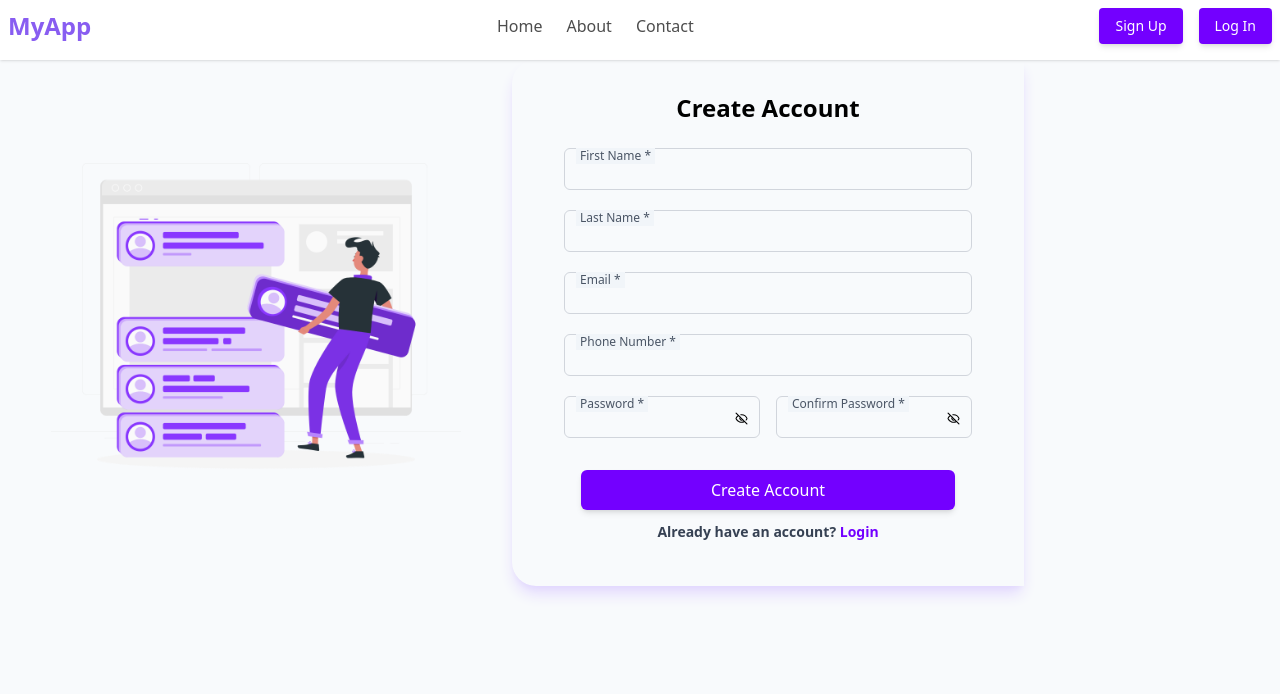
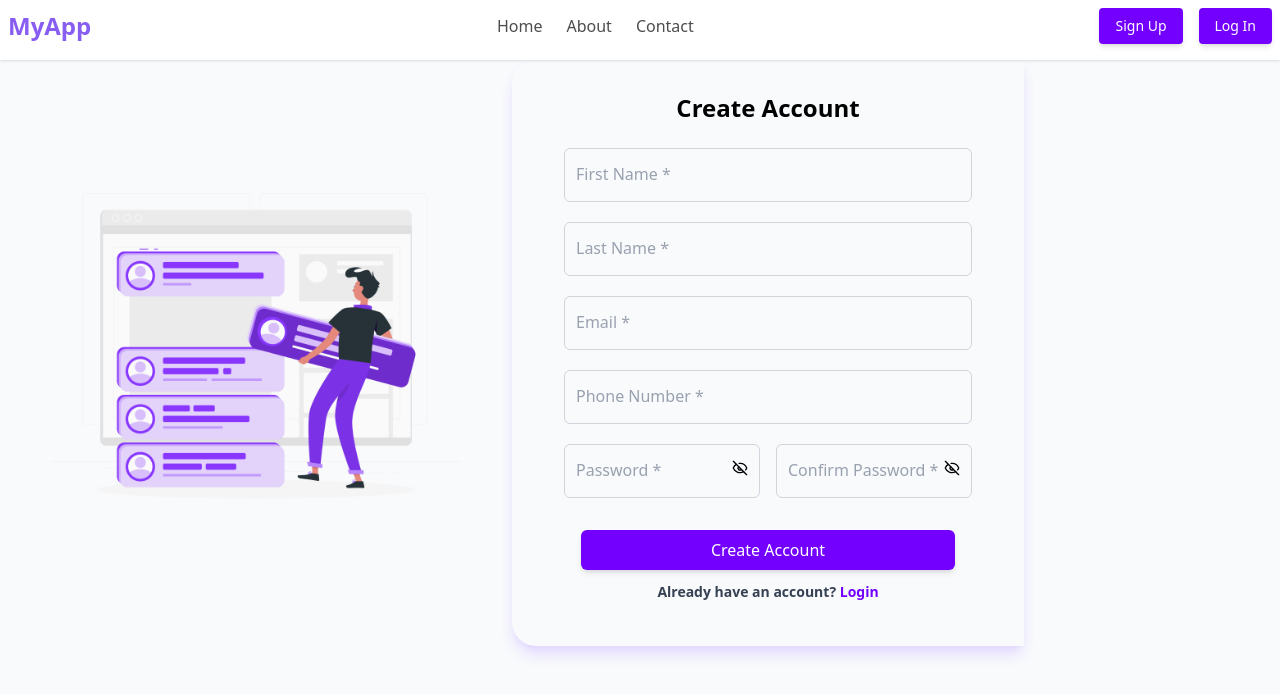
Before and after one commit to BettyyN/Social-Company-App, a Next.js app: page /auth/signup in a window 1280 px wide. Shown: the top 694 px of the page. Built offline with nearby package versions, Linux system fonts and the light colour scheme.

Commit message:
group creation,profile view, sign up

```diff
--- a/Components/signUpForm.tsx
+++ b/Components/signUpForm.tsx
@@ -31,29 +31,16 @@ export default function SignupForm() {
 
   const [showPassword, setShowPassword] = useState(false);
   const [showConfirmPassword, setShowConfirmPassword] = useState(false);
-
   const [signup, { isLoading }] = useSignupMutation();
 
   const onSubmit = async (data: UserFormData) => {
-    console.log("Form submitted with data:", data);
     try {
-      // Create FormData object
       const formData = new FormData();
-      formData.append("firstName", data.firstName);
-      formData.append("lastName", data.lastName);
-      formData.append("email", data.email);
-      formData.append("phoneNumber", data.phoneNumber);
-      formData.append("password", data.password);
-      formData.append("confirmPassword", data.confirmPassword);
-      formData.append("role", "2"); // Convert to string
+      Object.entries(data).forEach(([key, value]) =>
+        formData.append(key, value)
+      );
+      formData.append("roleId", "1");
 
-      // Log FormData contents for debugging
-      console.log("FormData contents:");
-      for (let [key, value] of formData.entries()) {
-        console.log(`${key}: ${value}`);
-      }
-
-      // Send as form data
       const response = await signup(formData).unwrap();
 
       if (response.success) {
@@ -61,30 +48,14 @@ export default function SignupForm() {
         router.push("/auth/login");
       }
     } catch (err: any) {
-      console.error("Detailed Signup Error:", {
-        status: err.status,
-        data: err.data,
-        originalError: err,
-      });
-
-      // Improved error message
       let errorMessage = "Registration failed. Please try again.";
-      if (err.data?.details) {
-        errorMessage = err.data.details;
-      } else if (err.data?.message) {
-        errorMessage = err.data.message;
-      } else if (err.status === 400) {
-        errorMessage = "Invalid request. Please check your input.";
-      }
+      if (err.data?.details) errorMessage = err.data.details;
+      else if (err.data?.message) errorMessage = err.data.message;
+      else if (err.status === 400) errorMessage = "Invalid input.";
 
       toast.error(errorMessage);
     }
   };
-  useEffect(() => {
-    console.log("Validation Errors:", errors);
-  }, [errors]);
-
-
 
   return (
     <div className="flex items-center justify-center">
@@ -92,30 +63,33 @@ export default function SignupForm() {
         <h2 className="text-2xl font-semibold text-center mb-6">
           Create Account
         </h2>
+
         <form onSubmit={handleSubmit(onSubmit)}>
           <div className="flex flex-col gap-5 text-md">
             {/* First Name */}
             <div className="relative">
               <input
                 type="text"
+                placeholder=" "
                 {...register("firstName")}
-                className={`w-full border rounded-md px-1 py-2 peer focus:outline-none focus:ring-2 ${
+                className={`w-full border rounded-md px-3 pt-5 pb-2 peer focus:outline-none focus:ring-2 ${
                   errors.firstName
                     ? "border-red-400 focus:ring-red-400"
                     : "border-gray-300 focus:ring-primary"
                 }`}
-                placeholder=" "
               />
               <label
-                className="absolute left-3 top-1/3 bg-slate-100 px-1 text-xs text-gray-600 transition-all
-                peer-placeholder-shown:top-0 peer-placeholder-shown:text-gray-600
-                peer-focus:top-0 peer-focus:text-primary peer-focus:-translate-y-1"
+                className="absolute left-3 text-sm text-gray-600 transition-all
+                peer-placeholder-shown:top-3.5 peer-placeholder-shown:text-base
+                peer-placeholder-shown:text-gray-400
+                peer-focus:top-1 peer-focus:text-xs peer-focus:text-primary
+                "
               >
                 First Name *
               </label>
               {errors.firstName && (
                 <p className="text-red-500 text-xs mt-1">
-                  {errors.firstName?.message}
+                  {errors.firstName.message}
                 </p>
               )}
             </div>
@@ -124,24 +98,26 @@ export default function SignupForm() {
             <div className="relative">
               <input
                 type="text"
+                placeholder=" "
                 {...register("lastName")}
-                className={`w-full border rounded-md px-1 py-2 peer focus:outline-none focus:ring-2 ${
+                className={`w-full border rounded-md px-3 pt-5 pb-2 peer focus:outline-none focus:ring-2 ${
                   errors.lastName
                     ? "border-red-400 focus:ring-red-400"
                     : "border-gray-300 focus:ring-primary"
                 }`}
-                placeholder=" "
               />
               <label
-                className="absolute left-3 top-1/3 bg-slate-100 px-1 text-xs text-gray-600 transition-all
-                peer-placeholder-shown:top-0 peer-placeholder-shown:text-gray-600
-                peer-focus:top-0 peer-focus:text-primary peer-focus:-translate-y-3"
+                className="absolute left-3 text-sm text-gray-600 transition-all
+                peer-placeholder-shown:top-3.5 peer-placeholder-shown:text-base
+                peer-placeholder-shown:text-gray-400
+                peer-focus:top-1 peer-focus:text-xs peer-focus:text-primary
+                "
               >
                 Last Name *
               </label>
               {errors.lastName && (
                 <p className="text-red-500 text-xs mt-1">
-                  {errors.lastName?.message}
+                  {errors.lastName.message}
                 </p>
               )}
             </div>
@@ -150,24 +126,26 @@ export default function SignupForm() {
             <div className="relative">
               <input
                 type="email"
+                placeholder=" "
                 {...register("email")}
-                className={`w-full border rounded-md px-1 py-2 peer focus:outline-none focus:ring-2 ${
+                className={`w-full border rounded-md px-3 pt-5 pb-2 peer focus:outline-none focus:ring-2 ${
                   errors.email
                     ? "border-red-400 focus:ring-red-400"
                     : "border-gray-300 focus:ring-primary"
                 }`}
-                placeholder=" "
               />
               <label
-                className="absolute left-3 top-1/3 bg-slate-100 px-1 text-xs text-gray-600 transition-all
-                peer-placeholder-shown:top-0 peer-placeholder-shown:text-gray-600
-                peer-focus:top-0 peer-focus:text-primary peer-focus:-translate-y-3"
+                className="absolute left-3 text-sm text-gray-600 transition-all
+                peer-placeholder-shown:top-3.5 peer-placeholder-shown:text-base
+                peer-placeholder-shown:text-gray-400
+                peer-focus:top-1 peer-focus:text-xs peer-focus:text-primary
+                "
               >
                 Email *
               </label>
               {errors.email && (
                 <p className="text-red-500 text-xs mt-1">
-                  {errors.email?.message}
+                  {errors.email.message}
                 </p>
               )}
             </div>
@@ -176,46 +154,50 @@ export default function SignupForm() {
             <div className="relative">
               <input
                 type="tel"
+                placeholder=" "
                 {...register("phoneNumber")}
-                className={`w-full border rounded-md px-1 py-2 peer focus:outline-none focus:ring-2 ${
+                className={`w-full border rounded-md px-3 pt-5 pb-2 peer focus:outline-none focus:ring-2 ${
                   errors.phoneNumber
                     ? "border-red-400 focus:ring-red-400"
                     : "border-gray-300 focus:ring-primary"
                 }`}
-                placeholder=" "
               />
               <label
-                className="absolute left-3 top-1/3 bg-slate-100 px-1 text-xs text-gray-600 transition-all
-                peer-placeholder-shown:top-0 peer-placeholder-shown:text-gray-600
-                peer-focus:top-0 peer-focus:text-primary peer-focus:-translate-y-3"
+                className="absolute left-3 text-sm text-gray-600 transition-all
+                peer-placeholder-shown:top-3.5 peer-placeholder-shown:text-base
+                peer-placeholder-shown:text-gray-400
+                peer-focus:top-1 peer-focus:text-xs peer-focus:text-primary
+                "
               >
                 Phone Number *
               </label>
               {errors.phoneNumber && (
                 <p className="text-red-500 text-xs mt-1">
-                  {errors.phoneNumber?.message}
+                  {errors.phoneNumber.message}
                 </p>
               )}
             </div>
 
-            {/* Password and Confirm Password */}
-            <div className="relative flex md:flex-row flex-col gap-4">
+            {/* Passwords */}
+            <div className="flex md:flex-row flex-col gap-4">
               {/* Password */}
-              <div className="relative w-1/2">
+              <div className="relative w-full">
                 <input
                   type={showPassword ? "text" : "password"}
+                  placeholder=" "
                   {...register("password")}
-                  className={`w-full border rounded-md px-1 py-2 peer focus:outline-none focus:ring-2 ${
+                  className={`w-full border rounded-md px-3 pt-5 pb-2 peer focus:outline-none focus:ring-2 ${
                     errors.password
                       ? "border-red-400 focus:ring-red-400"
                       : "border-gray-300 focus:ring-primary"
                   }`}
-                  placeholder=" "
                 />
                 <label
-                  className="absolute left-3 top-1/3 bg-slate-100 px-1 text-xs text-gray-600 transition-all
-                  peer-placeholder-shown:top-0 peer-placeholder-shown:text-gray-600
-                  peer-focus:top-0 peer-focus:text-primary peer-focus:-translate-y-3"
+                  className="absolute left-3 text-sm text-gray-600 transition-all
+                  peer-placeholder-shown:top-3.5 peer-placeholder-shown:text-base
+                  peer-placeholder-shown:text-gray-400
+                  peer-focus:top-1 peer-focus:text-xs peer-focus:text-primary
+                  "
                 >
                   Password *
                 </label>
@@ -224,31 +206,33 @@ export default function SignupForm() {
                   className="absolute right-3 top-4"
                   onClick={() => setShowPassword(!showPassword)}
                 >
-                  {showPassword ? <Eye size={13} /> : <EyeOff size={13} />}
+                  {showPassword ? <Eye size={16} /> : <EyeOff size={16} />}
                 </button>
                 {errors.password && (
                   <p className="text-red-500 text-xs mt-1">
-                    {errors.password?.message}
+                    {errors.password.message}
                   </p>
                 )}
               </div>
 
               {/* Confirm Password */}
-              <div className="relative w-1/2">
+              <div className="relative w-full">
                 <input
                   type={showConfirmPassword ? "text" : "password"}
+                  placeholder=" "
                   {...register("confirmPassword")}
-                  className={`w-full border rounded-md px-1 py-2 peer focus:outline-none focus:ring-2 ${
+                  className={`w-full border rounded-md px-3 pt-5 pb-2 peer focus:outline-none focus:ring-2 ${
                     errors.confirmPassword
                       ? "border-red-400 focus:ring-red-400"
                       : "border-gray-300 focus:ring-primary"
                   }`}
-                  placeholder=" "
                 />
                 <label
-                  className="absolute left-3 top-1/3 bg-slate-100 px-1 text-xs text-gray-600 transition-all
-                  peer-placeholder-shown:top-0 peer-placeholder-shown:text-gray-600
-                  peer-focus:top-0 peer-focus:text-primary peer-focus:-translate-y-3"
+                  className="absolute left-3 text-sm text-gray-600 transition-all
+                  peer-placeholder-shown:top-3.5 peer-placeholder-shown:text-base
+                  peer-placeholder-shown:text-gray-400
+                  peer-focus:top-1 peer-focus:text-xs peer-focus:text-primary
+                  "
                 >
                   Confirm Password *
                 </label>
@@ -258,25 +242,25 @@ export default function SignupForm() {
                   onClick={() => setShowConfirmPassword(!showConfirmPassword)}
                 >
                   {showConfirmPassword ? (
-                    <Eye size={13} />
+                    <Eye size={16} />
                   ) : (
-                    <EyeOff size={13} />
+                    <EyeOff size={16} />
                   )}
                 </button>
                 {errors.confirmPassword && (
                   <p className="text-red-500 text-xs mt-1">
-                    {errors.confirmPassword?.message}
+                    {errors.confirmPassword.message}
                   </p>
                 )}
               </div>
             </div>
 
             {/* Submit Button */}
-            <div className="relative flex items-center justify-center">
+            <div className="flex justify-center">
               <button
                 type="submit"
-                className="bg-[#7300ff] text-white py-2 rounded-md shadow-md hover:scale-105 transition-transform mt-3 w-11/12"
                 disabled={isLoading}
+                className="bg-[#7300ff] text-white py-2 rounded-md shadow-md hover:scale-105 transition-transform mt-3 w-11/12 items-center"
               >
                 {isLoading ? (
                   <Loader size={20} className="animate-spin" />
```
